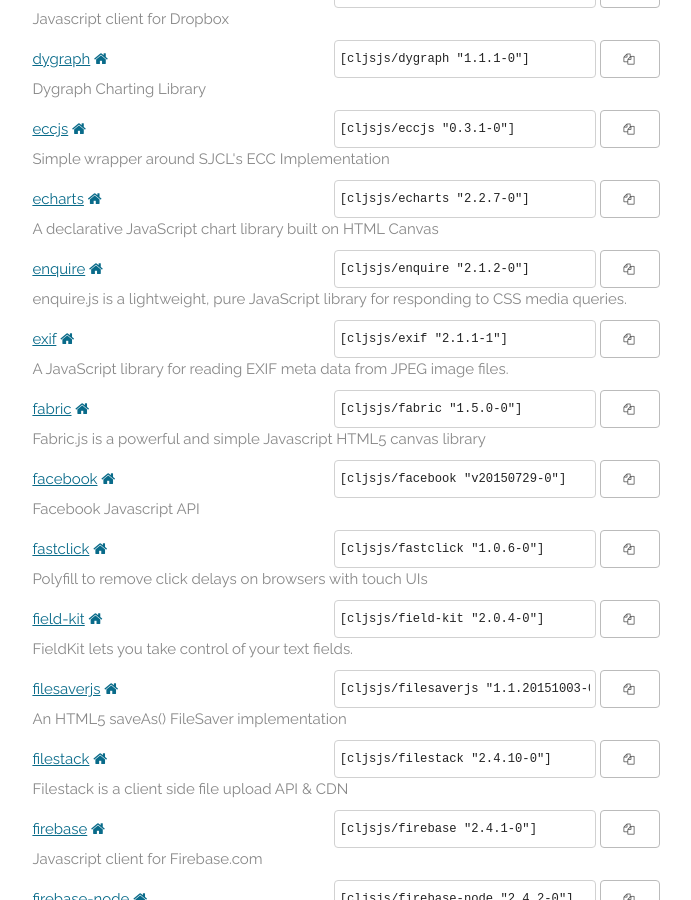
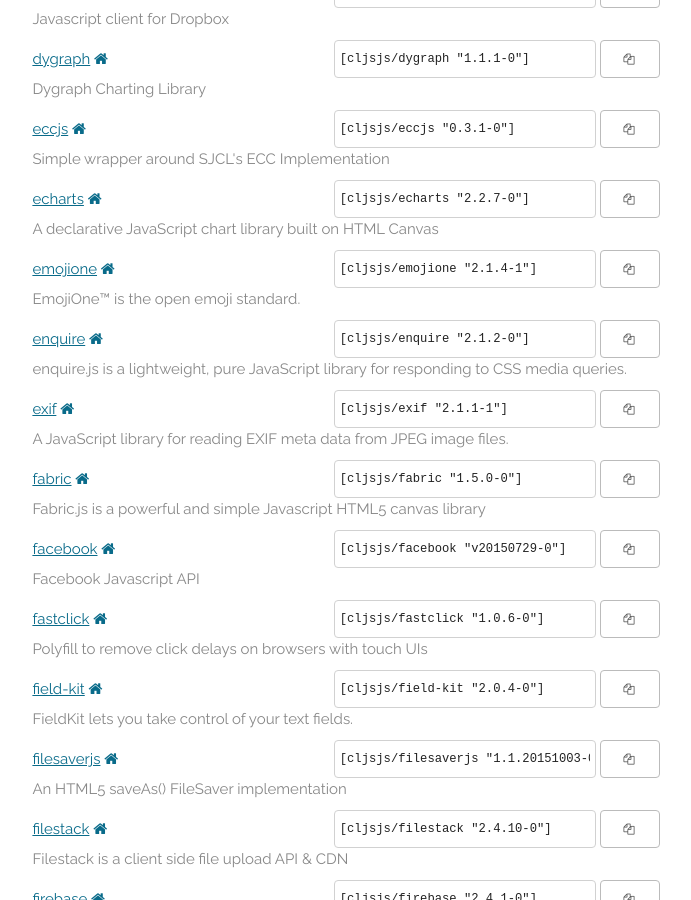
Before and after one commit to cljsjs/cljsjs.github.io, a Jekyll site: the page built from index.markdown, in a window 1280 px wide and 900 px high, scrolled down 4639 px. Shown: the whole window, without its empty margins (294-985 px from the left). Built offline with Jekyll 4.4.1, drawn with Linux system fonts in a browser that asks for light colours; nearby versions of some CDN libraries; comment, search, counter and statistics services are not loaded.

Commit message:
Automatic update

```diff
--- a/_includes/packages.html
+++ b/_includes/packages.html
@@ -465,6 +465,15 @@
     <p class="description">A declarative JavaScript chart library built on HTML Canvas</p>
   </li>
   <li>
+    <a href="https://clojars.org/cljsjs/emojione">emojione</a>
+    <a href="http://www.emojione.com/" target="new"><i class="fa fa-home"></i></a>
+    <span class="clojars">
+      <input type="text" value='[cljsjs/emojione "2.1.4-1"]'/>
+      <button data-clipboard-text='[cljsjs/emojione "2.1.4-1"]'><i class="fa fa-copy"></i></button>
+    </span>
+    <p class="description">EmojiOne™ is the open emoji standard.</p>
+  </li>
+  <li>
     <a href="https://clojars.org/cljsjs/enquire">enquire</a>
     <a href="http://wicky.nillia.ms/enquire.js" target="new"><i class="fa fa-home"></i></a>
     <span class="clojars">
```
